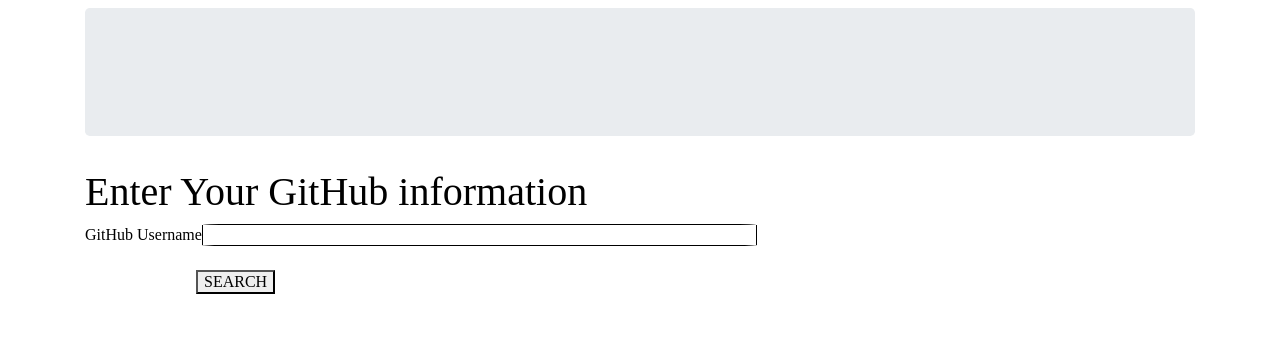
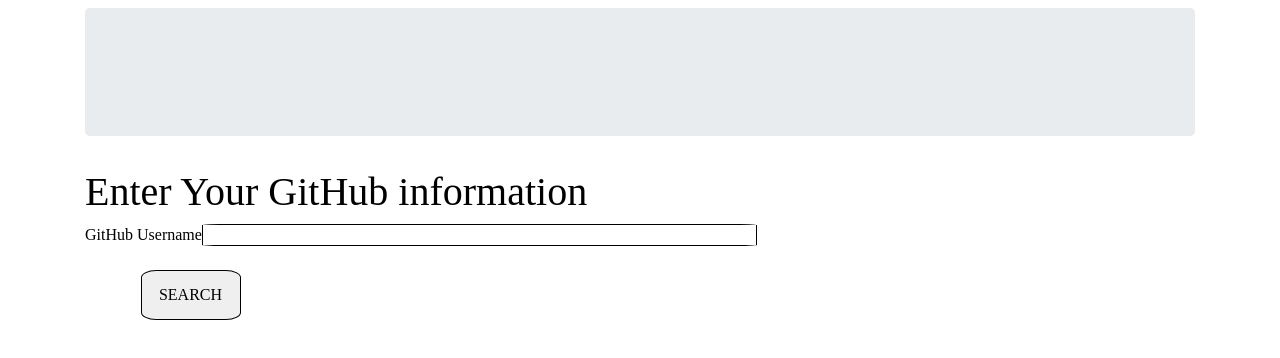
Before and after one commit to stacy867/githubweb, an Angular app: page / in a window 1280 px wide. Shown: the top 358 px of the page. Built offline with nearby package versions, Linux system fonts and the light colour scheme.

Commit message:
gave a button a border radius

```diff
--- a/src/app/form/form.component.css
+++ b/src/app/form/form.component.css
@@ -6,7 +6,11 @@
 }
 
 button {
-    margin-left: 10%;
+    margin-left: 5%;
+    border: 1px solid;
+    height: 50px;
+    width: 100px;
+    border-radius: 15%;
 }
 
 
```
